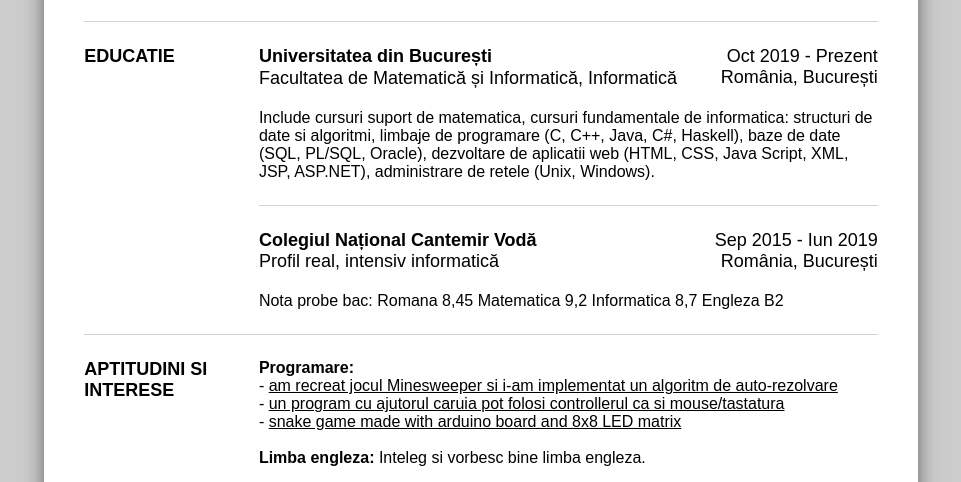
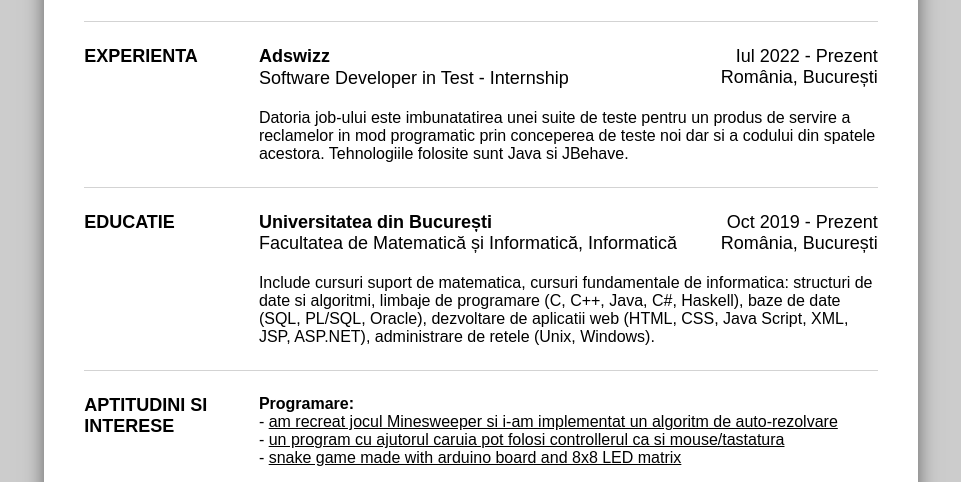
Before and after one commit to ediberbe/ediberbe.github.io, a plain HTML site: page cv/cv.html in a window 1280 px wide. Shown: the part 305-787 px from the top of the page, without its empty margins (159-1120 px from the left). Drawn offline with Linux system fonts and the light colour scheme.

Commit message:
Add files via upload

```diff
--- a/cv/cv.html
+++ b/cv/cv.html
@@ -35,6 +35,26 @@
         </section>
 
         <section>
+            <div class="section-title">EXPERIENTA</div>
+            <div>
+                <div class="job">
+                    <div class="job-title-container">
+                        <div>
+                            <div class="job-company">Adswizz</div>
+                            <div class="job-title">Software Developer in Test - Internship</div>
+                        </div>
+                        <div class="time-place-container">
+                            <div>Iul 2022 - Prezent</div>
+                            <div>România, București</div>
+                        </div>
+                    </div> <!-- end job-title container -->
+                    Datoria job-ului este imbunatatirea unei suite de teste pentru un produs de servire a reclamelor in mod programatic prin conceperea de teste noi dar si a codului din spatele acestora. Tehnologiile folosite sunt Java si JBehave.
+                </div> <!-- end job -->
+
+            </div>
+        </section>
+
+        <section>
             <div class="section-title">EDUCATIE</div>
             <div>
                 <div class="job">
@@ -50,21 +70,6 @@
                     </div> <!-- end job-title container -->
                     Include cursuri suport de matematica, cursuri fundamentale de informatica: structuri de date si algoritmi, limbaje de programare (C, C++, Java, C#, Haskell), baze de date (SQL, PL/SQL, Oracle), dezvoltare de aplicatii web (HTML, CSS, Java Script, XML, JSP, ASP.NET), administrare de retele (Unix, Windows).
                 </div> <!-- end job -->
-
-                <div class="job">
-                    <div class="job-title-container">
-                        <div>
-                            <div class="job-company">Colegiul Național Cantemir Vodă</div>
-                            <div class="job-title">Profil real, intensiv informatică</div>
-                        </div>
-                        <div class="time-place-container">
-                            <div>Sep 2015 - Iun 2019</div>
-                            <div>România, București</div>
-                        </div>
-                    </div> <!-- end job-title container -->
-                    Nota probe bac: Romana 8,45 Matematica 9,2 Informatica 8,7 Engleza B2
-                </div> <!-- end job -->
-
             </div>
         </section>
 
```
Also changed, not shown: cv/avatar.png, 1 other file.
